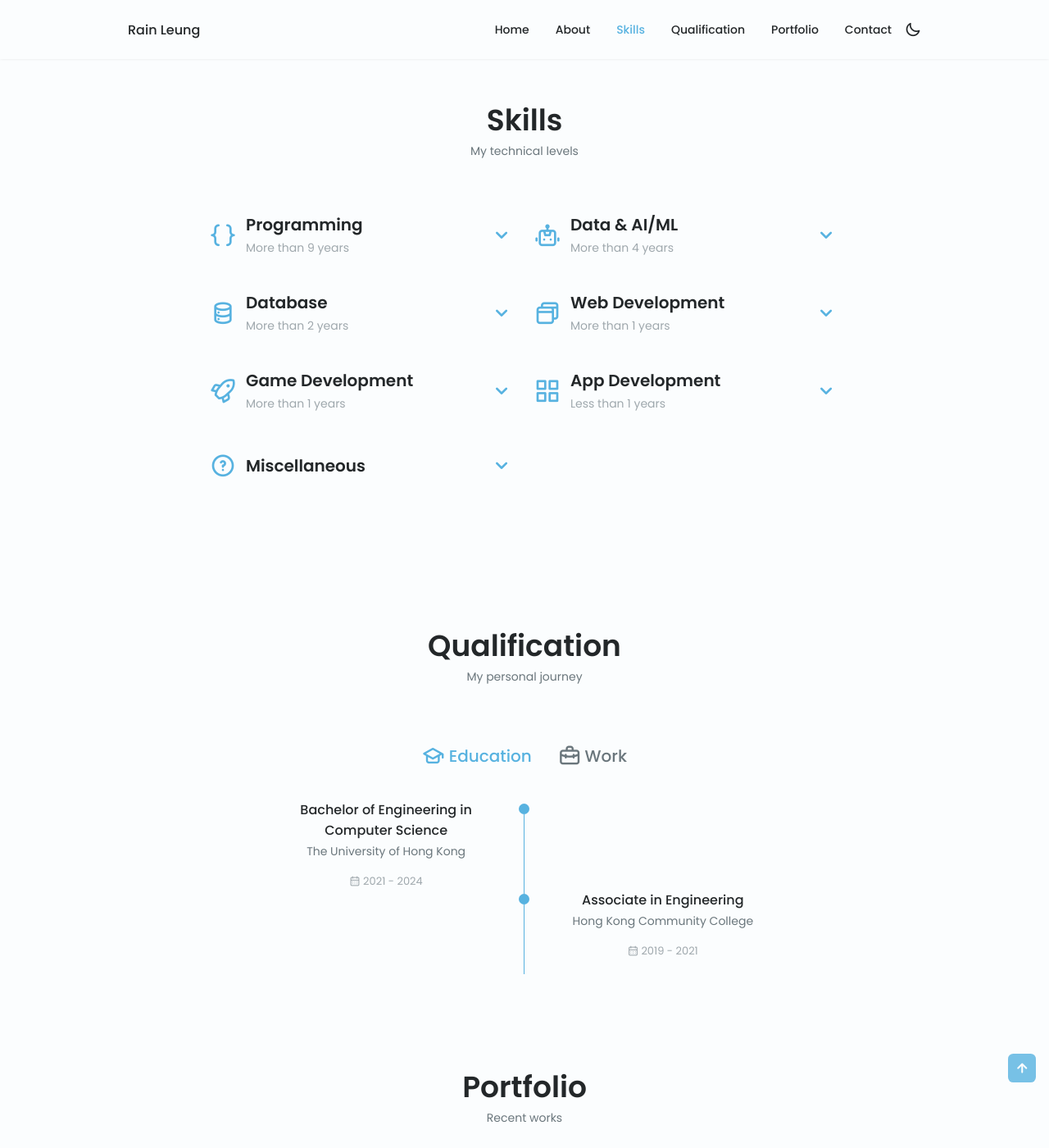
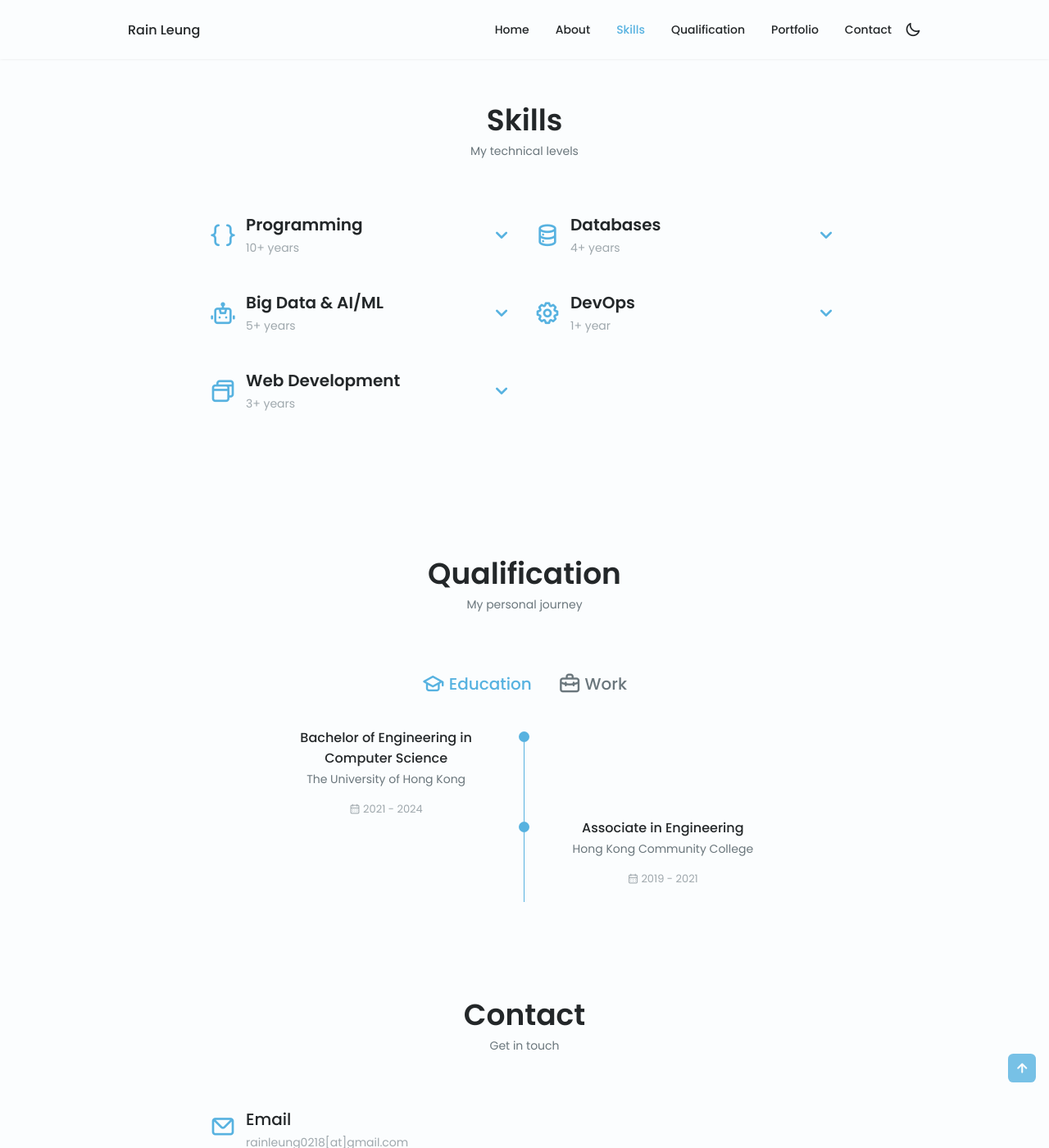
Before and after one commit to pystander/pystander.github.io, a Jekyll site: the page built from index.html, in a window 1280 px wide and 1400 px high, scrolled down 1340 px. Shown: the whole window at 82% size. Built offline with Jekyll 4.4.1, drawn with Linux system fonts in a browser that asks for light colours; some of the changed text lies outside the part shown.

Commit message:
feat: update skills and CV

```diff
--- a/_data/skills.yml
+++ b/_data/skills.yml
@@ -1,86 +1,103 @@
 - title: Programming
-  subtitle: More than 9 years
+  subtitle: 10+ years
   icon: brackets-curly
   details:
     - name: Java
-      percentage: 80%
+      percentage: 85%
     - name: Python
       percentage: 75%
     - name: C++
-      percentage: 55%
+      percentage: 50%
     - name: C
-      percentage: 40%
+      percentage: 35%
 
-- title: Data & AI/ML
-  subtitle: More than 4 years
+- title: Databases
+  subtitle: 4+ years
+  icon: database
+  details:
+    - name: MySQL
+      percentage: 90%
+    - name: HBase
+      percentage: 65%
+    - name: Phoenix
+      percentage: 60%
+    - name: Redis
+      percentage: 75%
+    - name: Doris
+      percentage: 25%
+
+- title: Big Data & AI/ML
+  subtitle: 5+ years
   icon: robot
   details:
     - name: Hadoop
-      percentage: 30%
+      percentage: 40%
     - name: Kafka
-      percentage: 40%
+      percentage: 55%
     - name: Pandas
+      percentage: 70%
+    - name: Numpy
+      percentage: 65%
+    - name: PyTorch
+      percentage: 45%
+
+- title: DevOps
+  subtitle: 1+ year
+  icon: cog
+  details:
+    - name: Linux
+      percentage: 70%
+    - name: Docker
+      percentage: 60%
+    - name: K8S
+      percentage: 55%
+    - name: Git
       percentage: 75%
-    - name: Numpy
-      percentage: 70%
-    - name: PyTorch
-      percentage: 50%
-
-- title: Database
-  subtitle: More than 2 years
-  icon: database
-  details:
-    - name: MySQL
-      percentage: 85%
-    - name: HBase
-      percentage: 55%
-    - name: Phoenix
-      percentage: 50%
-    - name: Redis
-      percentage: 70%
+    - name: Prometheus
+      percentage: 25%
+    - name: Grafana
+      percentage: 25%
 
 - title: Web Development
-  subtitle: More than 1 years
+  subtitle: 3+ years
   icon: browser
   details:
     - name: Spring Boot
-      percentage: 80%
+      percentage: 85%
     - name: Flask
       percentage: 50%
     - name: FastAPI
       percentage: 40%
-    - name: HTML & CSS
-      percentage: 65%
-    - name: JavaScript
-      percentage: 30%
+    - name: Jekyll
+      percentage: 60%
 
-- title: Game Development
-  subtitle: More than 1 years
-  icon: rocket
-  details:
-    - name: Unity (C#)
-      percentage: 70%
-    - name: SketchUp
-      percentage: 75%
-    - name: Blender
-      percentage: 35%
+# - title: Game Development
+#   subtitle: 1+ years
+#   icon: rocket
+#   details:
+#     - name: Unity (C#)
+#       percentage: 70%
+#     - name: SketchUp
+#       percentage: 75%
+#     - name: Blender
+#       percentage: 35%
 
-- title: App Development
-  subtitle: Less than 1 years
-  icon: apps
-  details:
-    - name: Android (Java)
-      percentage: 50%
+# - title: App Development
+#   subtitle: Less than 1 years
+#   icon: apps
+#   details:
+#     - name: Android (Java)
+#       percentage: 50%
 
-- title: Miscellaneous
-  subtitle:
-  icon: question-circle
-  details:
-    - name: Linux
-      percentage: 70%
-    - name: Git
-      percentage: 75%
-    - name: Docker
-      percentage: 60%
-    - name: K8S
-      percentage: 55%
+# - title: Miscellaneous
+#   subtitle:
+#   icon: question-circle
+#   details:
+#     - name: Linux
+#       percentage: 70%
+#     - name: Git
+#       percentage: 75%
+#     - name: Docker
+#       percentage: 60%
+#     - name: K8S
+#       percentage: 55%
```
Also changed, not shown: _sections/portfolio.md (+2 -2 lines), 1 other file.
